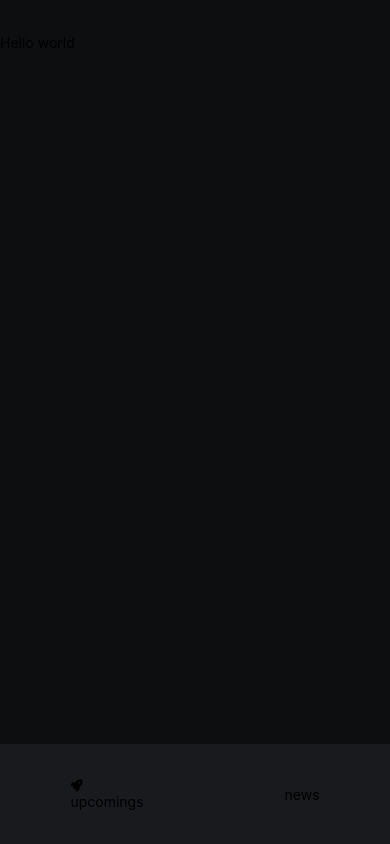
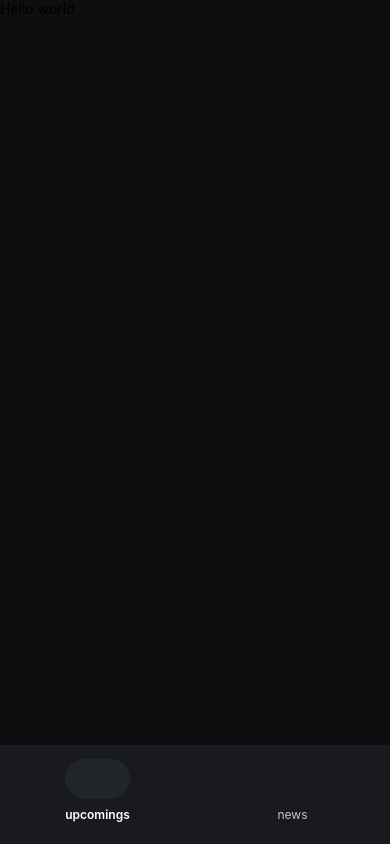
Before and after one commit to riccardoFasan/spaceflightsTracker, a React Native app: screen / in a window 390 px wide. Built offline with nearby package versions, Linux system fonts and the light colour scheme.

Commit message:
feat: basic bottom bar

```diff
--- a/src/App.tsx
+++ b/src/App.tsx
@@ -1,23 +1,22 @@
 import React from 'react';
-import {SafeAreaView, ScrollView, Text} from 'react-native';
+import {SafeAreaView, ScrollView, StyleSheet, Text} from 'react-native';
 import {BottomNavigationBar} from './components/BottomNavigationBar';
-import {createIconSetFromFontello} from 'react-native-vector-icons';
-import fontelloConfig from '../assets/majesty-icons-config.json';
 
 export const App = () => {
-  const Icon = createIconSetFromFontello(fontelloConfig);
   return (
-    <SafeAreaView
-      style={{
-        flexDirection: 'column',
-        height: '100%',
-        backgroundColor: '#0C0E10',
-      }}>
+    <SafeAreaView style={styles.container}>
       <ScrollView>
-        <Icon name="rocket-3-start" size={30} color="#900" />
         <Text>Hello world</Text>
       </ScrollView>
       <BottomNavigationBar />
     </SafeAreaView>
   );
 };
+
+const styles = StyleSheet.create({
+  container: {
+    flexDirection: 'column',
+    height: '100%',
+    backgroundColor: '#0C0E10',
+  },
+});
--- a/src/components/BottomNavigationBar.tsx
+++ b/src/components/BottomNavigationBar.tsx
@@ -1,23 +1,72 @@
 import {StyleSheet, Text, TouchableOpacity, View} from 'react-native';
-import Icon from 'react-native-vector-icons/FontAwesome5';
+import {Icon} from '../lib';
 
 export const BottomNavigationBar = () => {
   return (
-    <View
-      style={{
-        height: 100,
-        backgroundColor: '#181A1E',
-        flexDirection: 'row',
-        justifyContent: 'space-around',
-        alignItems: 'center',
-      }}>
-      <TouchableOpacity onPress={() => {}}>
-        <Icon name="rocket"></Icon>
-        <Text>upcomings</Text>
+    <View style={styles.container}>
+      <TouchableOpacity style={styles.button} onPress={() => {}}>
+        <View
+          style={[styles.buttonIconWrapper, styles.buttonIconWrapperActive]}>
+          <Icon
+            style={[styles.buttonIcon, styles.buttonIconActive]}
+            name="rocket-3-start"
+          />
+        </View>
+        <Text style={[styles.buttonText, styles.buttonTextActive]}>
+          upcomings
+        </Text>
       </TouchableOpacity>
-      <TouchableOpacity onPress={() => {}}>
-        <Text>news</Text>
+      <TouchableOpacity style={styles.button} onPress={() => {}}>
+        <View style={styles.buttonIconWrapper}>
+          <Icon style={styles.buttonIcon} name="globe-earth" />
+        </View>
+        <Text style={styles.buttonText}>news</Text>
       </TouchableOpacity>
     </View>
   );
 };
+
+const styles = StyleSheet.create({
+  container: {
+    paddingTop: 14,
+    paddingBottom: 22,
+    backgroundColor: '#181A1E',
+    flexDirection: 'row',
+    alignItems: 'center',
+  },
+  button: {
+    flex: 1,
+    display: 'flex',
+    alignItems: 'center',
+    justifyContent: 'center',
+  },
+  buttonIconWrapper: {
+    width: 65,
+    height: 40,
+    borderRadius: 25,
+    backgroundColor: 'transparent',
+  },
+  buttonIconWrapperActive: {
+    backgroundColor: '#212429',
+  },
+  buttonIcon: {
+    textAlign: 'center',
+    lineHeight: 40,
+    fontSize: 28,
+    color: '#C5C6C7',
+  },
+  buttonIconActive: {
+    color: '#fff',
+  },
+  buttonText: {
+    textAlign: 'center',
+    fontSize: 12,
+    fontWeight: '400',
+    marginTop: 8,
+    color: '#C5C6C7',
+  },
+  buttonTextActive: {
+    color: '#fff',
+    fontWeight: '600',
+  },
+});
--- /dev/null
+++ b/src/lib/Icon.tsx
@@ -0,0 +1,4 @@
+import {createIconSetFromFontello} from 'react-native-vector-icons';
+import fontelloConfig from '../../assets/majesty-icons-config.json';
+
+export const Icon = createIconSetFromFontello(fontelloConfig);
--- /dev/null
+++ b/src/lib/index.ts
@@ -0,0 +1 @@
+export * from './Icon';
```
